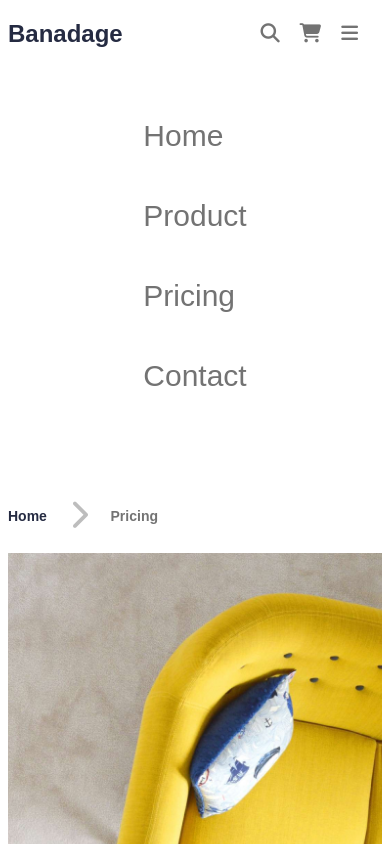
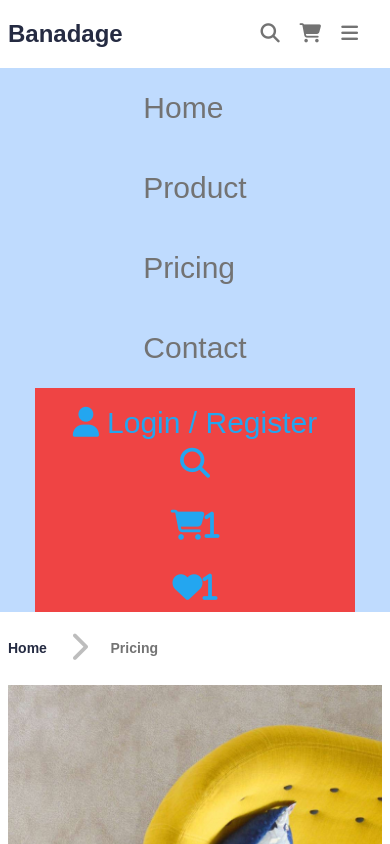
Before and after one commit to HamzaShabir0786/Hackathone_Q2, a Next.js app: page /product1 in a window 390 px wide. Both pictures are taken after a click on the icon 349 px from the left and 33 px from the top of the page. Shown: the top 844 px of the page. Built offline with nearby package versions, Linux system fonts and the light colour scheme.

Commit message:
add some data

```diff
--- a/src/app/components/responsive-nav/responsiveNav.tsx
+++ b/src/app/components/responsive-nav/responsiveNav.tsx
@@ -11,7 +11,7 @@ export default function ResponsiveNav() {
   };
   return (
     <>
-      <div className=" responsive-div-icons flex w-[auto] py-4 px-2 pr-8 justify-between  items-center text-[24px] text-[#737373]   fixed top-0 z-50 bg-white">
+      <div className=" responsive-div-icons flex w-[auto] py-4 px-2 pr-8 justify-between  items-center text-[24px] text-[#737373]   sticky top-0 z-50 bg-white">
         <div>
           <h3 className="text-[24px] font-bold text-[#252B42]">Banadage</h3>
         </div>
@@ -30,9 +30,9 @@ export default function ResponsiveNav() {
           </div>
         </div>
       </div>
-      <div className="flex justify-center items-center px-2">
+      <div className="flex justify-center h-[auto]    bg-blue-200 items-center px-2">
         <div
-          className={`special-nav-for-mobile  max-w-[10rem] h-[24rem]     mt-24  tablet:hidden  ${
+          className={`special-nav-for-mobile flex flex-col items-center max-w-[20rem] h-[34rem]      tablet:hidden  ${
             navBarOpen ? "block" : "hidden"
           }`}
         >
@@ -50,6 +50,28 @@ export default function ResponsiveNav() {
               <Link href="/contact"> Contact</Link>
             </li>
           </ul>
+
+          <div className="px-2  bg-red-500 w-[20rem] h-[20rem] m-auto">
+            <div className=" login-nav  flex flex-col items-center gap-5   text-[#23a6f0] h-[46px] p-4">
+              <div className="flex items-center  h-9">
+                <div className="flex items-center text-[30px] ">
+                  <i className="fa-solid fa-solid-home-nav fa-user pr-2 "></i>
+                  <div className="text-[30px]">
+                    <a href="#">Login</a> / <a href="#">Register</a>
+                  </div>
+                </div>
+              </div>
+              <div className="flex flex-col gap-8 text-[30px] items-center justify-between w-[auto] px-4 ">
+                <i className="fa-solid fa-solid-home-nav fa-magnifying-glass h-[46px] "></i>
+                <i className="fa-solid fa-solid-home-nav fa-cart-shopping h-[46px] ">
+                  1{" "}
+                </i>
+                <i className="fa-regular fa-solid fa-solid-home-nav fa-heart h-[46px]">
+                  1
+                </i>
+              </div>
+            </div>
+          </div>
         </div>
       </div>
     </>
--- a/src/app/pricing/page.tsx
+++ b/src/app/pricing/page.tsx
@@ -3,8 +3,8 @@ import CompaniesLogo from "../components/Companies-logo/companies-logo";
 export default function Pricing() {
   return (
     <>
-      <div className="max-w-[1440px] m-auto  ">
-        <Nav2 />
+      <Nav2 />
+      <div className="max-w-[1440px] h-auto m-auto  ">
         <div className="px-2 ">
           <div className="max-w-[1040px] m-auto ">
             <div className="flex flex-col items-center justify-between w-auto h-auto py-[60px]">
--- a/src/app/product1/page.tsx
+++ b/src/app/product1/page.tsx
@@ -4,9 +4,8 @@ import CompaniesLogo from "../components/Companies-logo/companies-logo";
 export default function Product1() {
   return (
     <>
-      <div className="max-w-[1440px] m-auto a-autoh">
-        <Header bgColor="bg-[#23856D]" />
-      </div>
+      <Header bgColor="bg-[#23856D]" />
+
       <div className="max-w-[1440px] m-auto   ">
         <div className="px-2">
           <ul className="flex justify-between items-center w-[150px]  py-[20px]">
```
